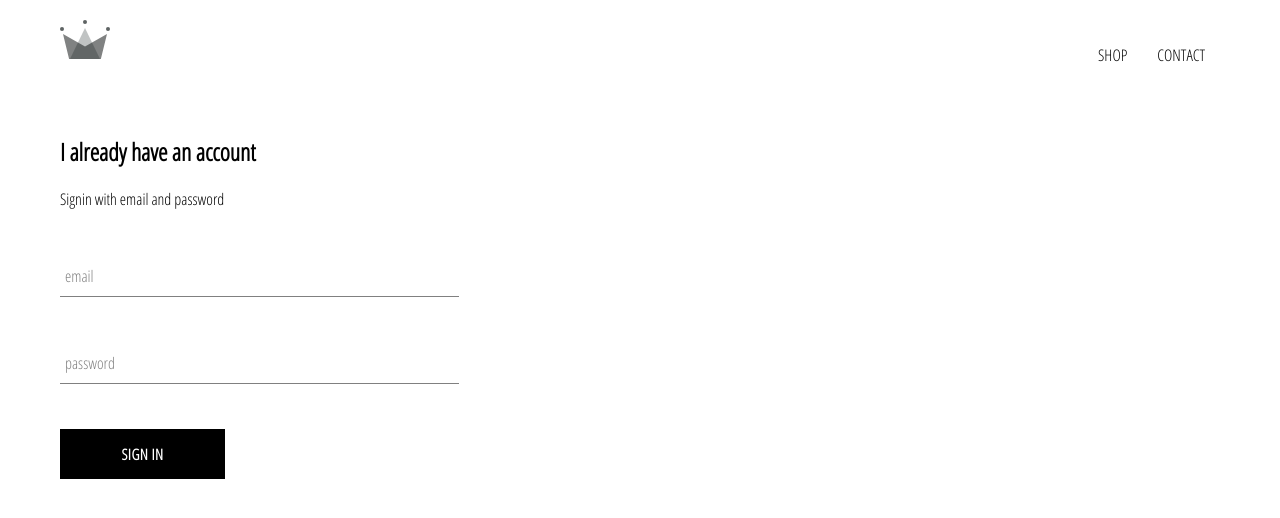
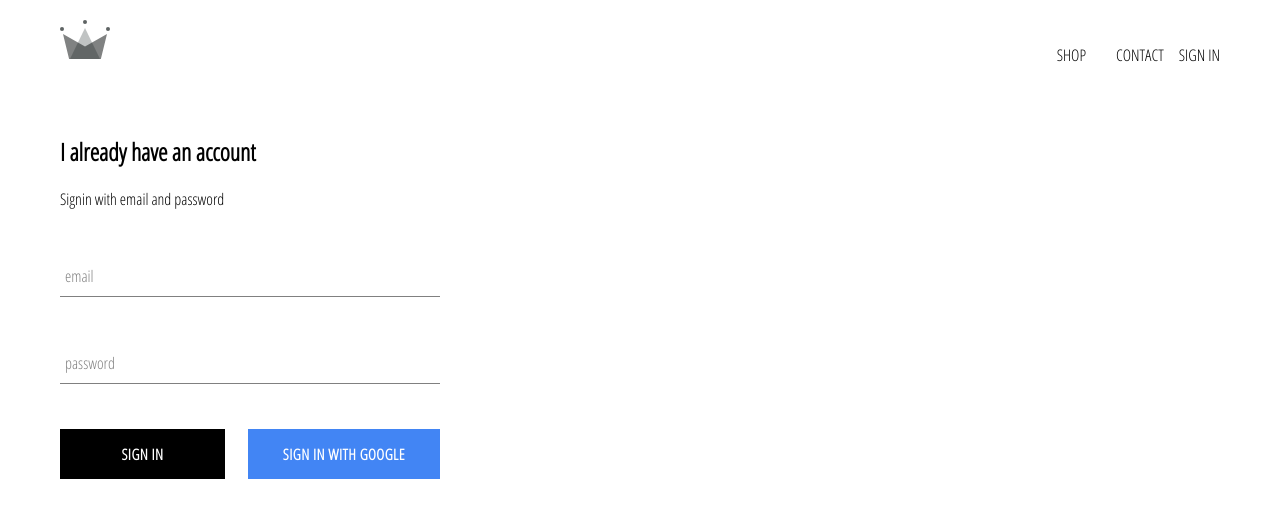
Before and after one commit to SainathReddyEmmadi/crwn-clothing, a React (Create React App) app: page /signin in a window 1280 px wide. Shown: the top 518 px of the page. Built offline with nearby package versions, Linux system fonts and the light colour scheme; no server answers.

Commit message:
integrated firebase into application, created signin page with sign in component and signin with google

```diff
--- a/package.json
+++ b/package.json
@@ -6,6 +6,7 @@
     "@testing-library/jest-dom": "^5.11.4",
     "@testing-library/react": "^11.1.0",
     "@testing-library/user-event": "^12.1.10",
+    "firebase": "^8.3.1",
     "node-sass": "^5.0.0",
     "react": "^17.0.2",
     "react-dom": "^17.0.2",
--- a/src/App.css
+++ b/src/App.css
@@ -6,3 +6,6 @@
   text-decoration: none;
   color: black;
 }
+* {
+  box-sizing: border-box;
+}
--- a/src/App.js
+++ b/src/App.js
@@ -1,16 +1,33 @@
-import React from "react";
+import React, { Component } from "react";
 import { Route, Switch } from "react-router-dom";
 import HomePage from "./pages/homepage/homepage.component";
 import ShopPage from "./pages/shop/shop.component";
 import Header from "./components/header/header.component";
 import SignInAndSignUp from "./pages/sign-in-and-sign-up/sign-in-and-sign-up.component";
-
+import { auth } from "./components/firebase/firebase.utils";
 import "./App.css";
 
-function App() {
+class App extends Component {
+  constructor() {
+    super();
+    this.state = {
+      currentUser: null,
+    };
+  }
+  unsubscribeFromAuth = null;
+  componentDidMount() {
+    this.unsubscribeFromAuth = auth.onAuthStateChanged((user) => {
+      this.setState({ currentUser: user });
+      console.log(user);
+    });
+  }
+  componentWillUnmount() {
+    this.unsubscribeFromAuth();
+  }
+  render() {
     return (
       <div className="App">
-      <Header />
+        <Header currentUser={this.state.currentUser} />
         <Switch>
           <Route exact path="/" component={HomePage} />
           <Route exact path="/shop" component={ShopPage} />
@@ -19,5 +36,5 @@
       </div>
     );
   }
-
+}
 export default App;
--- a/src/components/custom-button/custom-button.component.jsx
+++ b/src/components/custom-button/custom-button.component.jsx
@@ -1,8 +1,11 @@
 import React from "react";
 import "./custom-button.styles.scss";
-const CustomButton = ({ children, ...otherProps }) => {
+const CustomButton = ({ children, isGoogleSignIn, ...otherProps }) => {
   return (
-    <button className="custom-button" {...otherProps}>
+    <button
+      className={`${isGoogleSignIn ? "google-sign-in" : ""} custom-button`}
+      {...otherProps}
+    >
       {children}
     </button>
   );
--- a/src/components/custom-button/custom-button.styles.scss
+++ b/src/components/custom-button/custom-button.styles.scss
@@ -9,7 +9,7 @@
   background-color: black;
   color: white;
   text-transform: uppercase;
-  font-family: 'Open Sans Condensed';
+  font-family: "Open Sans Condensed";
   font-weight: bolder;
   border: none;
   cursor: pointer;
@@ -19,4 +19,13 @@
     color: black;
     border: 1px solid black;
   }
+
+  &.google-sign-in {
+    background-color: #4285f4;
+    color: white;
+    &:hover {
+      background-color: #357ae8;
+      border: none;
+    }
+  }
 }
--- /dev/null
+++ b/src/components/firebase/firebase.utils.js
@@ -0,0 +1,20 @@
+import fb from "firebase/app";
+import "firebase/auth";
+import "firebase/firestore";
+const config = {
+  apiKey: "AIzaSyCA1elpeYdvNGfnuiyi8_YU7Or0QUU_YCE",
+  authDomain: "crwn-db-574b2.firebaseapp.com",
+  databaseURL: "https://crwn-db-574b2.firebaseio.com",
+  projectId: "crwn-db-574b2",
+  storageBucket: "crwn-db-574b2.appspot.com",
+  messagingSenderId: "366881485068",
+  appId: "1:366881485068:web:33b870eeefce03b0245929",
+  measurementId: "G-9J9XN5239N",
+};
+fb.initializeApp(config);
+export const auth = fb.auth();
+export const firestore = fb.firestore();
+const provider = new fb.auth.GoogleAuthProvider();
+provider.setCustomParameters({ prompt: "select_account" });
+export const signInWithGoogle = () => auth.signInWithPopup(provider);
+export default fb;
--- a/src/components/header/header.component.jsx
+++ b/src/components/header/header.component.jsx
@@ -1,9 +1,10 @@
 import React from "react";
 import { Link } from "react-router-dom";
 import "./header.styles.scss";
+import { auth } from "../../components/firebase/firebase.utils";
 import { ReactComponent as Logo } from "../../assets/crown.svg";
 
-const Header = () => {
+const Header = ({ currentUser }) => {
   return (
     <div className="header">
       <Link to="/">
@@ -16,6 +17,13 @@
         <Link className="option" to="/contact">
           CONTACT
         </Link>
+        {currentUser ? (
+          <div className="option" onClick={() => auth.signOut()}>
+            SIGN OUT
+          </div>
+        ) : (
+          <Link to="/signin">SIGN IN</Link>
+        )}
       </div>
     </div>
   );
--- a/src/components/header/header.styles.scss
+++ b/src/components/header/header.styles.scss
@@ -20,6 +20,7 @@
 
     .option {
       padding: 10px 15px;
+      cursor: pointer;
     }
   }
 }
--- a/src/components/sign-in/sign-in.component.jsx
+++ b/src/components/sign-in/sign-in.component.jsx
@@ -1,4 +1,5 @@
 import React, { Component } from "react";
+import { signInWithGoogle } from "../firebase/firebase.utils";
 import FormInput from "../form-input/form-input.component";
 import CustomButton from "../custom-button/custom-button.component";
 import "./sign-in.styles.scss";
@@ -40,9 +41,18 @@
             label="password"
             required
           />
-          <CustomButton type="submit" value="submit form">
-            Sign In
-          </CustomButton>
+          <div className="buttons">
+            <CustomButton type="submit" value="submit form">
+              Sign In
+            </CustomButton>
+            <CustomButton
+              onClick={signInWithGoogle}
+              value="submit form"
+              isGoogleSignIn
+            >
+              Sign In With Google
+            </CustomButton>
+          </div>
         </form>
       </div>
     );
--- a/src/components/sign-in/sign-in.styles.scss
+++ b/src/components/sign-in/sign-in.styles.scss
@@ -1,8 +1,12 @@
 .sign-in {
-  width: 30vw;
+  width: 380px;
   display: flex;
   flex-direction: column;
   .title {
     margin: 10px, 0;
   }
+  .buttons {
+    display: flex;
+    justify-content: space-between;
+  }
 }
```
Also changed, not shown: 1 other file (tests, documents, lock files or other folders). Lines whose indentation alone changed are shown as unchanged.
